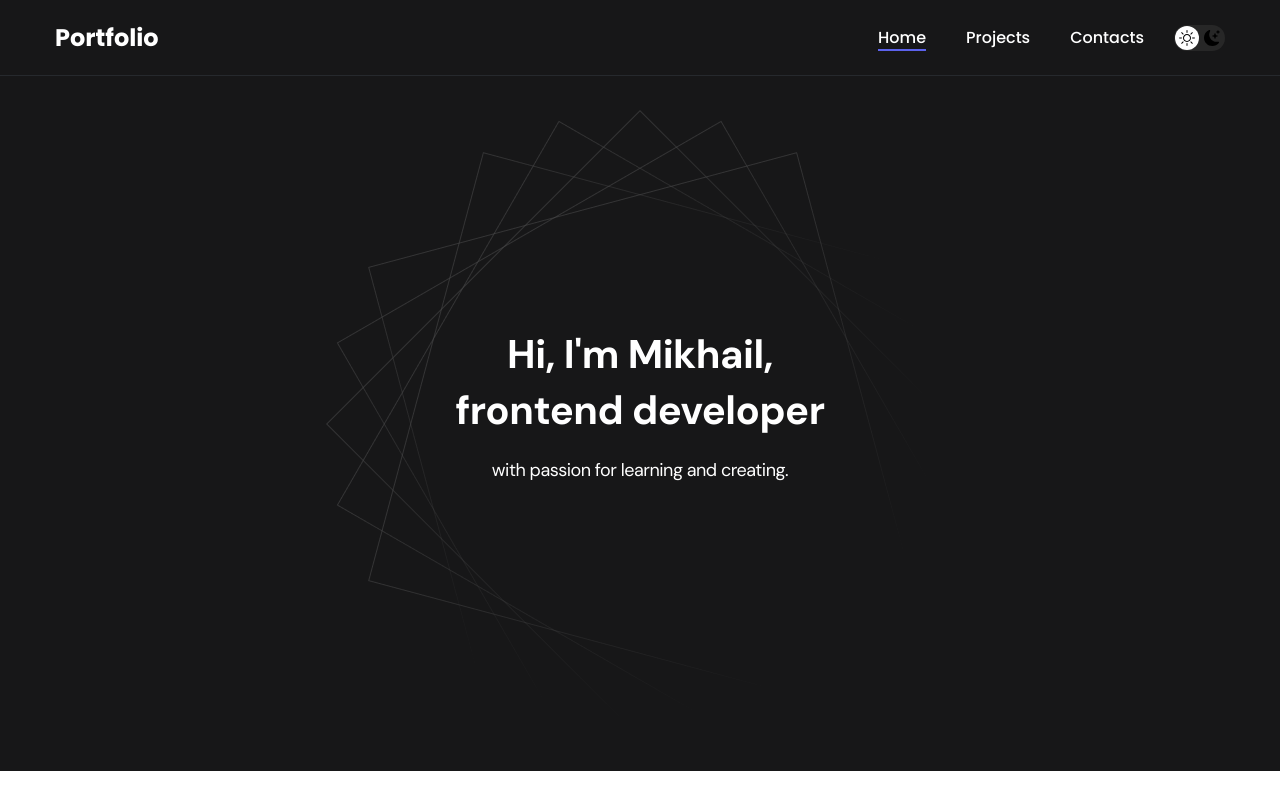
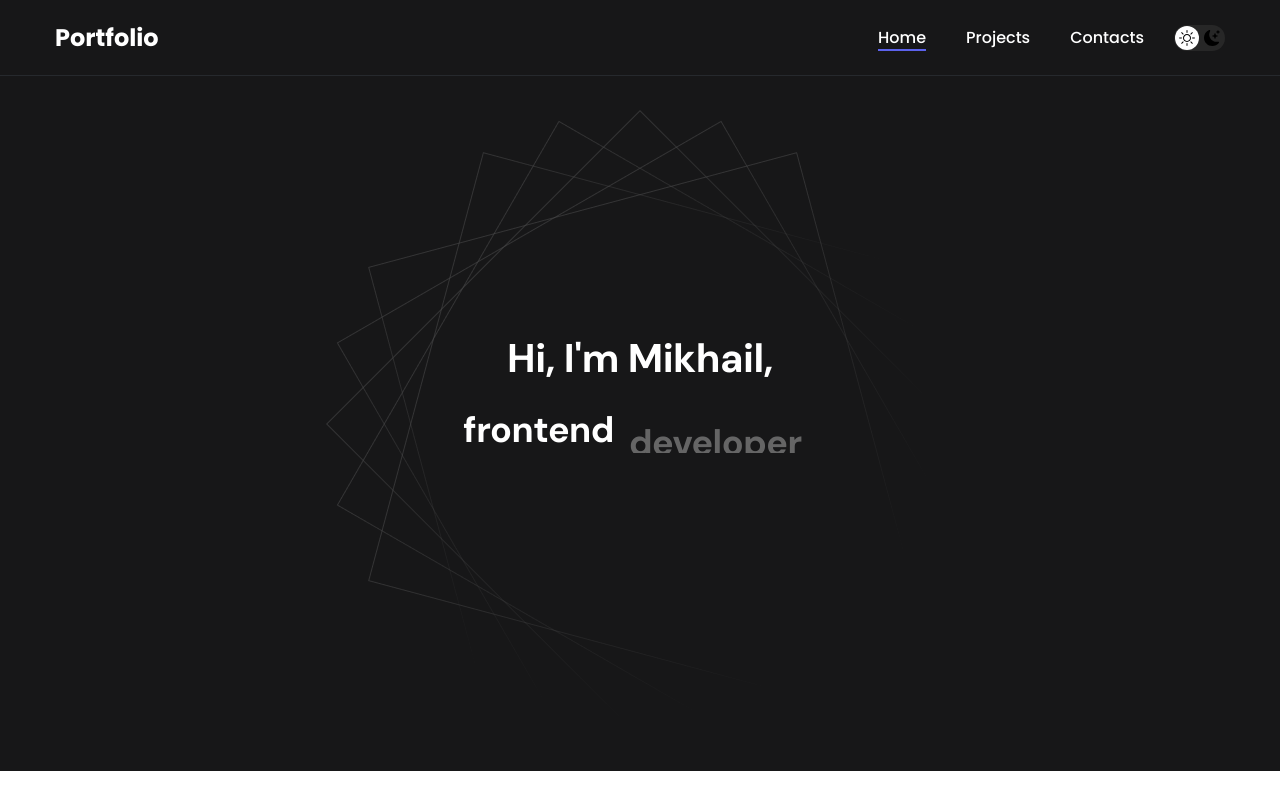
Before and after one commit to Michael3468/react-portfolio, a React (Create React App) app: page / in a window 1280 px wide. Shown: the top 800 px of the page. Built offline with nearby package versions, Linux system fonts and the light colour scheme; the HTML template or start-up script is replaced by a standard one.

Commit message:
feat(animationtext.tsx): add AnimationText component to stories

```diff
--- a/src/components/Header/index.tsx
+++ b/src/components/Header/index.tsx
@@ -1,5 +1,6 @@
 /* eslint-disable react/no-array-index-key */
 import AnimationScale3d from '../../stories/components/AnimationScale3d';
+import AnimationText from '../../stories/components/AnimationText';
 import './styles.css';
 
 const Header = () => {
@@ -14,11 +15,23 @@ const Header = () => {
               <AnimationScale3d key={index}>{letter === ' ' ? '\u00A0' : letter}</AnimationScale3d>
             ))}
           </p>
-          <span>frontend developer</span>
         </h1>
+        <AnimationText
+          text="frontend developer"
+          animationType="words"
+          delayChildren={5}
+          style={{ fontSize: 36, fontWeight: 'bold', marginRight: 15 }}
+        />
 
         <div className="header__text">
-          <p className="header__text-p">with passion for learning and creating.</p>
+          <AnimationText
+            text="with passion for learning and creating"
+            animationType="letters"
+            staggerChildren={0.05}
+            delayChildren={7}
+            hiddenX={-20}
+            hiddenY={-20}
+          />
         </div>
 
         {/* <a href="#!" className="btn">
--- a/src/components/Header/styles.css
+++ b/src/components/Header/styles.css
@@ -33,7 +33,3 @@
   font-size: 18px;
   line-height: 1.333;
 }
-
-.header__text-p {
-  margin-top: 0.5em;
-}
--- /dev/null
+++ b/src/stories/components/AnimationText/index.tsx
@@ -0,0 +1,97 @@
+/* eslint-disable no-nested-ternary */
+/* eslint-disable react/no-array-index-key */
+import { motion } from 'framer-motion';
+import { FC } from 'react';
+
+type Props = {
+  text: string;
+  animationType: 'words' | 'letters';
+  staggerChildren?: number;
+  delayChildren?: number;
+  hiddenX?: number;
+  hiddenY?: number;
+  visibleX?: number;
+  visibleY?: number;
+  dumping?: number;
+  stiffness?: number;
+  style?: React.CSSProperties;
+};
+
+const AnimationText: FC<Props> = ({
+  text,
+  animationType,
+  staggerChildren,
+  delayChildren = 2,
+  hiddenX,
+  hiddenY,
+  visibleX,
+  visibleY,
+  dumping,
+  stiffness,
+  style,
+}) => {
+  const items = animationType === 'words' ? text.split(' ') : text.split('');
+
+  const container = {
+    hidden: { opacity: 0 },
+    visible: (i = 1) => ({
+      opacity: 1,
+      transition: { staggerChildren, delayChildren: delayChildren * i },
+    }),
+  };
+
+  const child = {
+    hidden: {
+      opacity: 0,
+      x: hiddenX,
+      y: hiddenY,
+      transition: {
+        type: 'spring',
+        dumping,
+        stiffness,
+      },
+    },
+
+    visible: {
+      opacity: 1,
+      x: visibleX,
+      y: visibleY,
+      transition: {
+        type: 'spring',
+        dumping,
+        stiffness,
+      },
+    },
+  };
+
+  return (
+    <motion.div
+      variants={container}
+      initial="hidden"
+      animate="visible"
+      style={{ overflow: 'hidden', display: 'flex', justifyContent: 'center' }}
+    >
+      {items.map((item, index) => (
+        // this motion uses parent 'initial' and 'animate' props and values
+        // causes they have same names 'hidden' and 'visible'
+        <motion.span key={index} variants={child} style={{ ...style }}>
+          {animationType === 'words' ? item : item === ' ' ? '\u00A0' : item}
+        </motion.span>
+      ))}
+    </motion.div>
+  );
+};
+
+AnimationText.defaultProps = {
+  staggerChildren: 0.5,
+  delayChildren: 2,
+  hiddenX: 0,
+  hiddenY: 20,
+  visibleX: 0,
+  visibleY: 0,
+  dumping: 12,
+  stiffness: 100,
+  style: {},
+};
+
+export default AnimationText;
```
Also changed, not shown: 1 other file (tests, documents, lock files or other folders).
